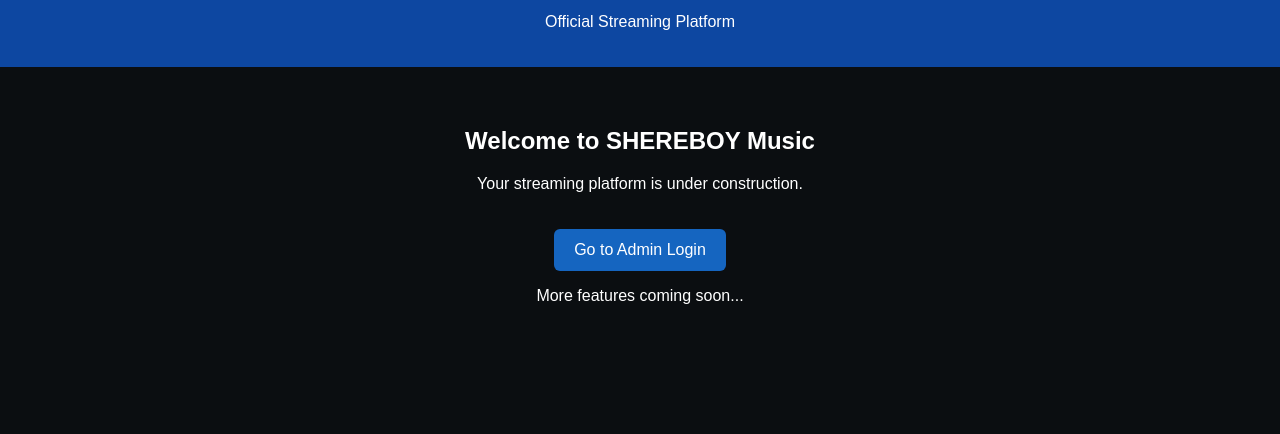
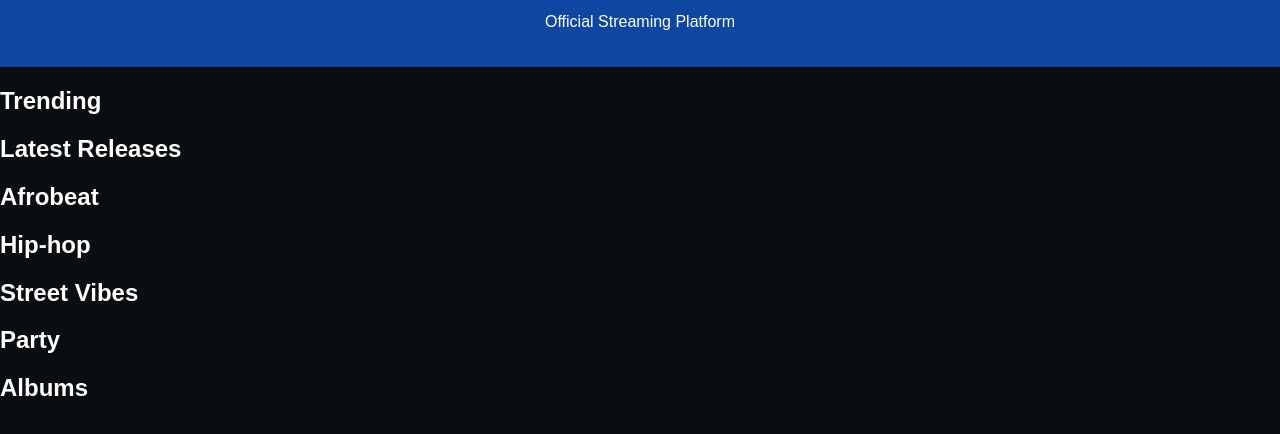
Before and after one commit to shereboyofficial1515-svg/shereboy-upload, a plain HTML site: page index.html in a window 1280 px wide. Shown: the part 60-494 px from the top of the page. Drawn offline with Linux system fonts and the light colour scheme.

Commit message:
Enhance index.html with music sections
Added sections for trending, latest releases, and various music genres.

```diff
--- a/index.html
+++ b/index.html
@@ -2,20 +2,51 @@
 <html lang="en">
 <head>
 <meta charset="UTF-8">
-<title>SHEREBOY Music</title>
+<title>SHEREBOY MUSIC</title>
 <link rel="stylesheet" href="style.css">
 <script defer src="app.js"></script>
 </head>
+
 <body>
+
 <header>
     <h1>SHEREBOY MUSIC</h1>
     <p>Official Streaming Platform</p>
 </header>
 
-<div id="app" class="main">
-    <h2>Welcome to SHEREBOY Music</h2>
-    <p>Your streaming platform is under construction.</p>
-    <a href="admin.html" class="btn">Go to Admin Login</a>
+<div class="section">
+    <h2>Trending</h2>
+    <div class="row" id="trending"></div>
+</div>
+
+<div class="section">
+    <h2>Latest Releases</h2>
+    <div class="row" id="latest"></div>
+</div>
+
+<div class="section">
+    <h2>Afrobeat</h2>
+    <div class="row" id="afrobeat"></div>
+</div>
+
+<div class="section">
+    <h2>Hip-hop</h2>
+    <div class="row" id="hiphop"></div>
+</div>
+
+<div class="section">
+    <h2>Street Vibes</h2>
+    <div class="row" id="street"></div>
+</div>
+
+<div class="section">
+    <h2>Party</h2>
+    <div class="row" id="party"></div>
+</div>
+
+<div class="section">
+    <h2>Albums</h2>
+    <div class="row" id="albums"></div>
 </div>
 
 </body>
```
